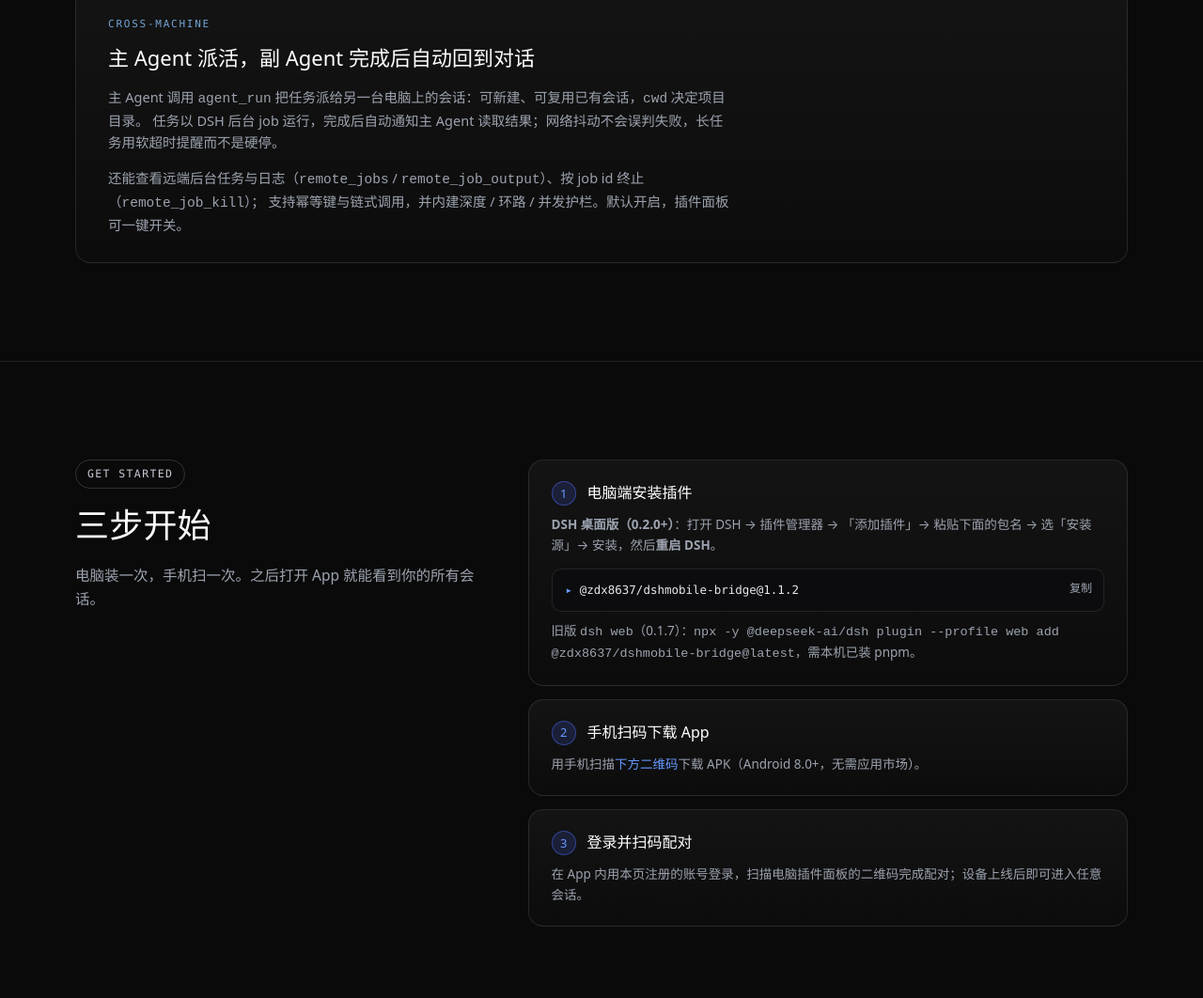
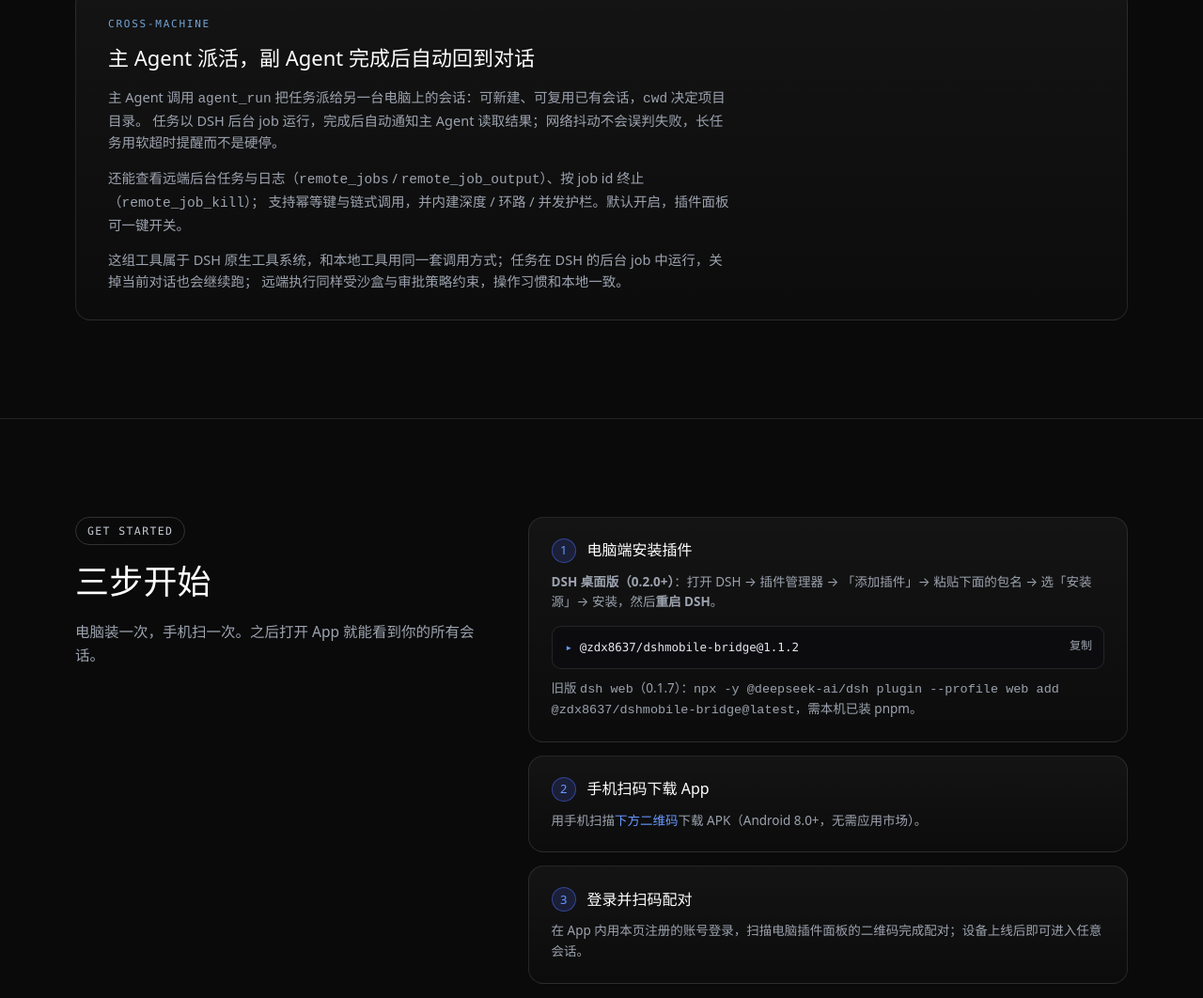
Before and after one commit to zdx8637-gitdog/dshmobile, a plain HTML site: page landing/index.html in a window 1280 px wide. Shown: the part 4375-5437 px from the top of the page at 94% size. Drawn offline with Linux system fonts and the light colour scheme.

Commit message:
copy: 补充 Superagent 为 DSH 原生工具、后台 job、沙盒一致

```diff
--- a/landing/index.html
+++ b/landing/index.html
@@ -501,6 +501,10 @@
           <p>
             还能查看远端后台任务与日志（<code>remote_jobs</code> / <code>remote_job_output</code>）、按 job id 终止（<code>remote_job_kill</code>）；
             支持幂等键与链式调用，并内建深度 / 环路 / 并发护栏。默认开启，插件面板可一键开关。
+          </p>
+          <p>
+            这组工具属于 DSH 原生工具系统，和本地工具用同一套调用方式；任务在 DSH 的后台 job 中运行，关掉当前对话也会继续跑；
+            远端执行同样受沙盒与审批策略约束，操作习惯和本地一致。
           </p>
         </div>
       </div>
```
Also changed, not shown: plugins/README.zh.md (+1 -0 lines), plugins/README.md.
